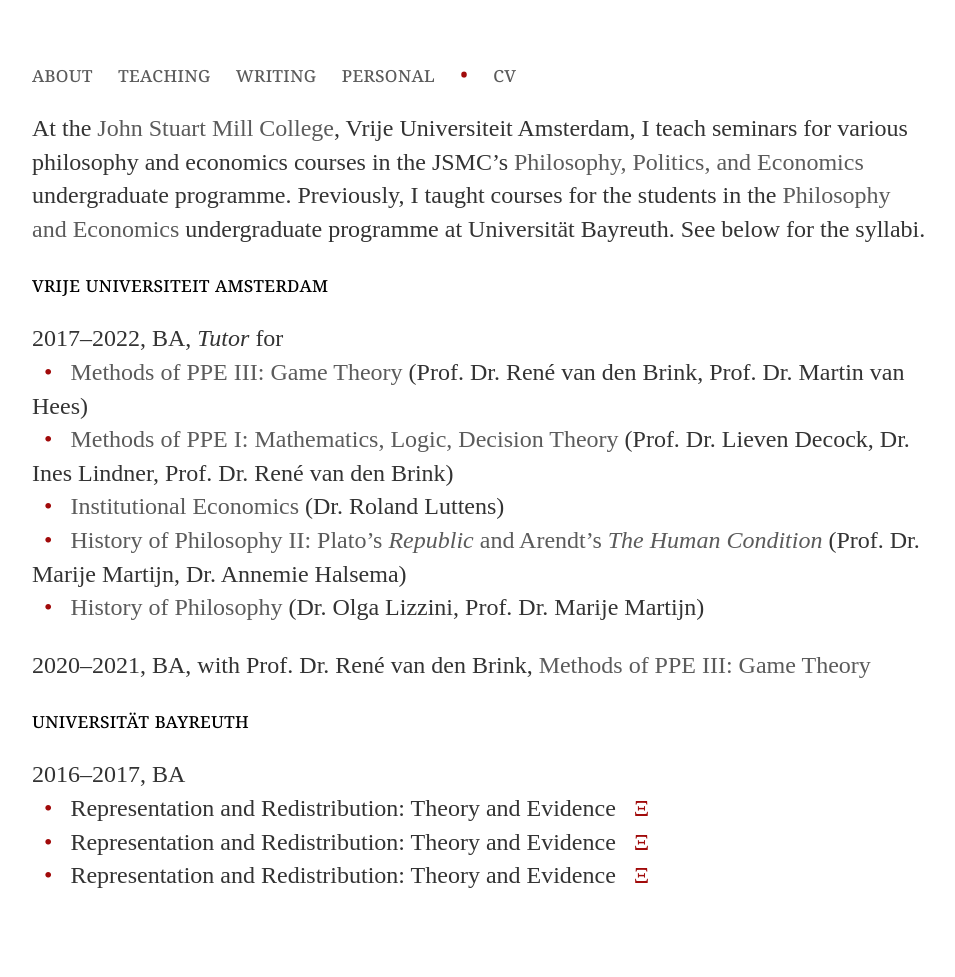
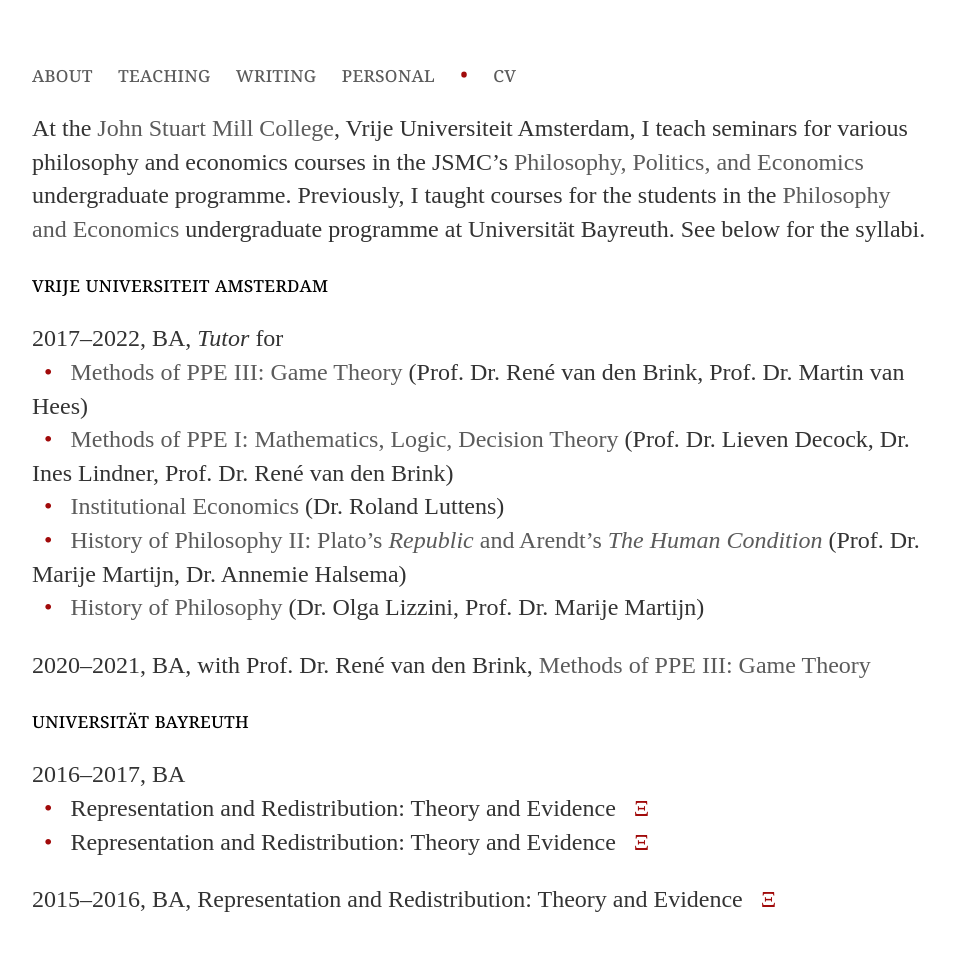
Before and after one commit to uzunovam/uzunovam, a Jekyll site: the page built from teaching/index.html, in a window 1280 px wide. Shown: the whole page, without its empty margins (160-1115 px from the left). Built offline with Jekyll 4.4.1, drawn with Linux system fonts in a browser that asks for light colours; before the commit the page ends 953 px from its top, so only the background shows below that.

Commit message:
Update index.html

```diff
--- a/teaching/index.html
+++ b/teaching/index.html
@@ -15,6 +15,6 @@
 	<section>universit&auml;t bayreuth</section>
 	<p>2016–2017, BA </br>
 		<bullet>&nbsp;&nbsp;&#8226;&nbsp;&nbsp;</bullet> Representation and Redistribution: Theory and Evidence &nbsp; <a href="/files/syllabi/RR_Syllabus.pdf"><bullet>&Xi;</bullet></a></br>
-		<bullet>&nbsp;&nbsp;&#8226;&nbsp;&nbsp;</bullet> Representation and Redistribution: Theory and Evidence &nbsp; <a href="/files/syllabi/RR_Syllabus.pdf"><bullet>&Xi;</bullet></a></br>
 		<bullet>&nbsp;&nbsp;&#8226;&nbsp;&nbsp;</bullet> Representation and Redistribution: Theory and Evidence &nbsp; <a href="/files/syllabi/RR_Syllabus.pdf"><bullet>&Xi;</bullet></a></p>
+	<p>2015–2016, BA, Representation and Redistribution: Theory and Evidence &nbsp; <a href="/files/syllabi/RR_Syllabus.pdf"><bullet>&Xi;</bullet></a></p>
 </div><!-- /.blurb -->
```
